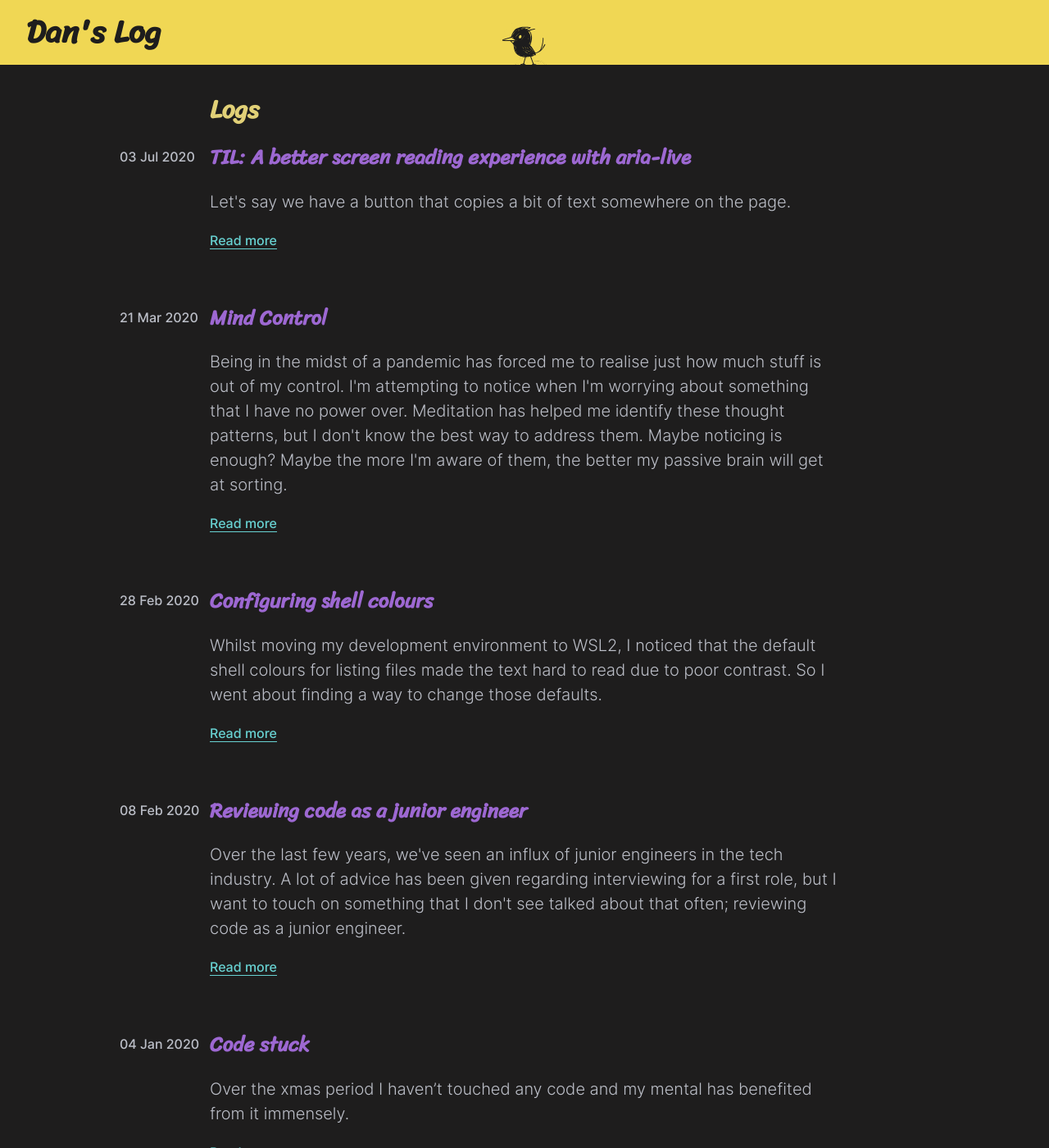
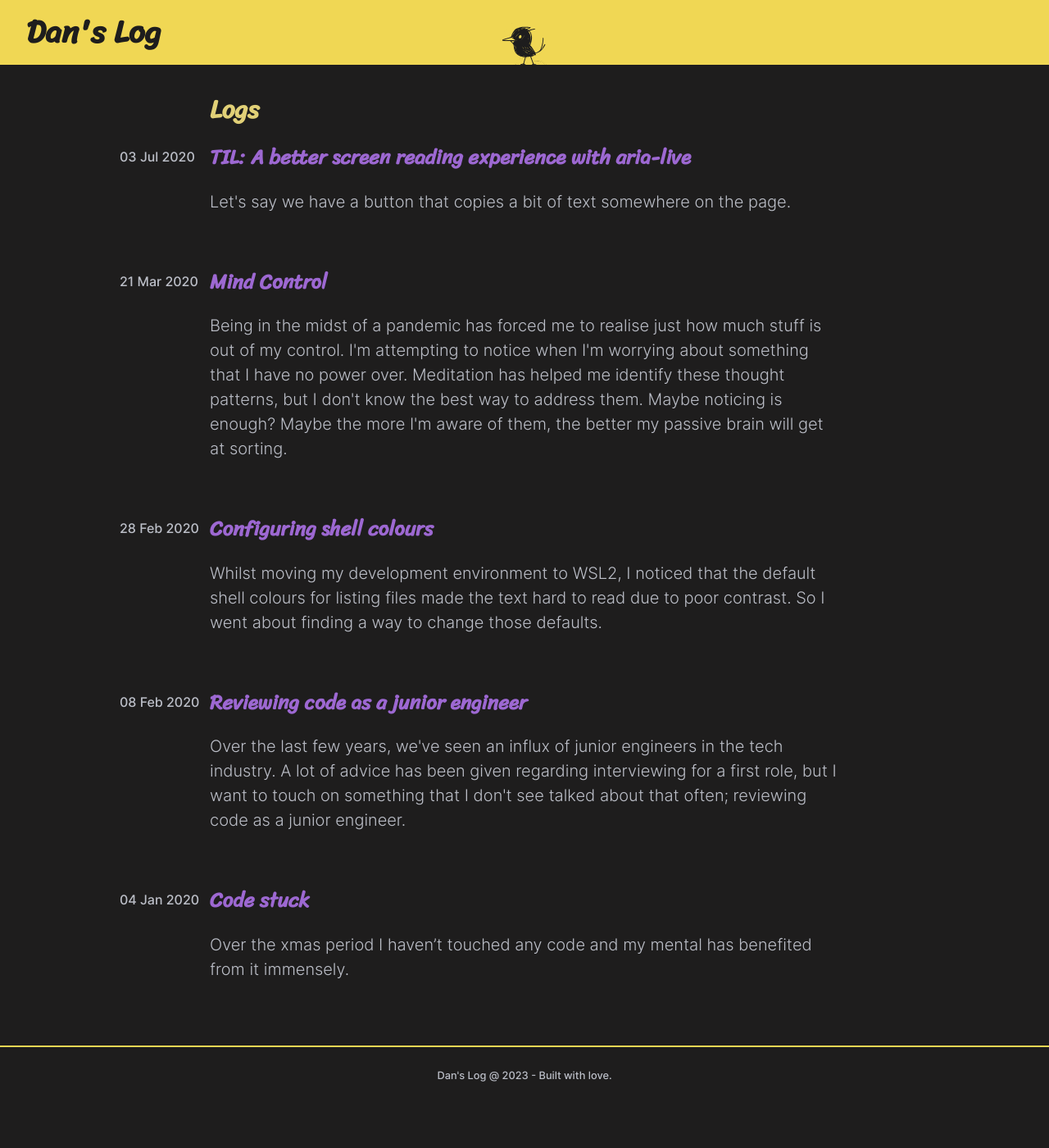
Before and after one commit to libuk/danslog-site, a Jekyll site: the page built from index.markdown, in a window 1280 px wide and 1400 px high. Shown: the whole window at 82% size. Built offline with Jekyll 4.4.1, drawn with Linux system fonts in a browser that asks for light colours.

Commit message:
Remove read me link

```diff
--- a/_layouts/home.html
+++ b/_layouts/home.html
@@ -20,9 +20,6 @@ layout: default
           </time>
         </section>
         <p>{{ post.excerpt }}</p>
-        <span class="site-content__post__item__cta"
-          ><a href="{{ post.url }}">Read more</a></span
-        >
       </article>
       {% endfor %}
     </div>
```
